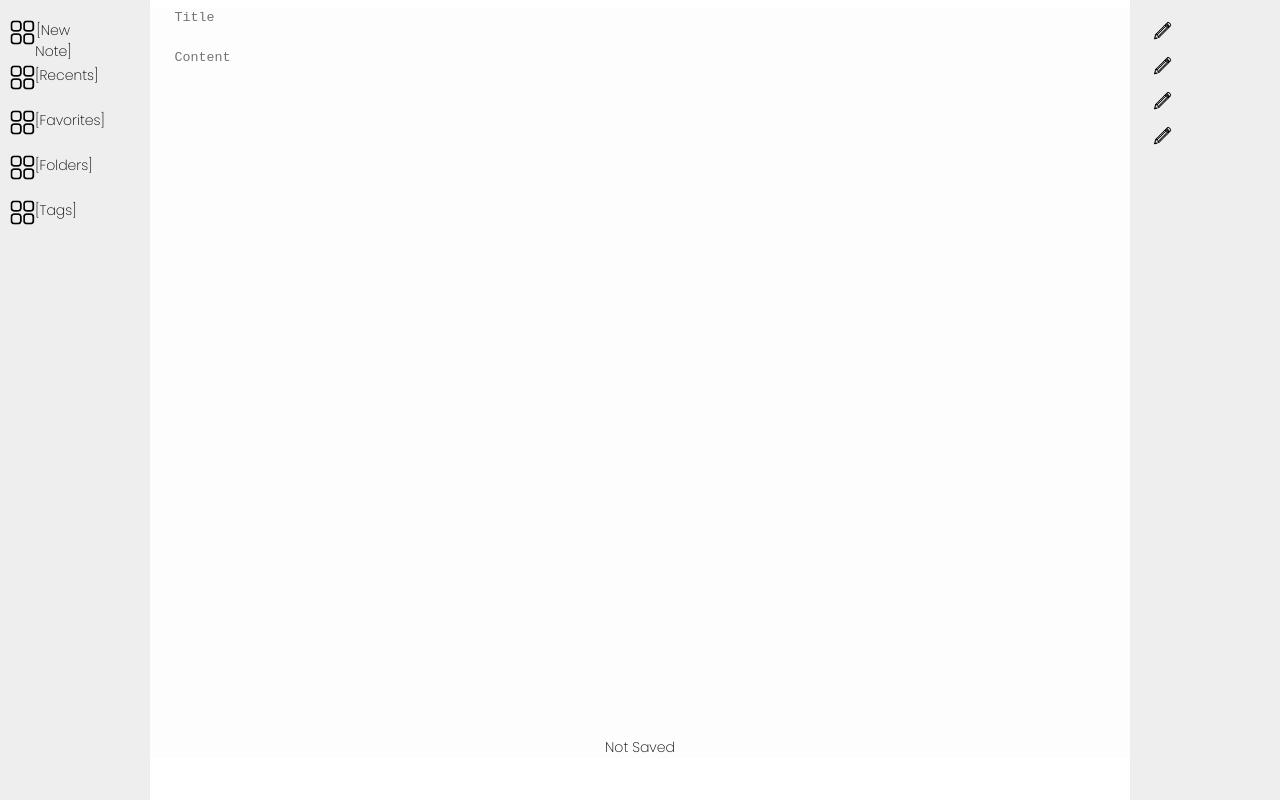
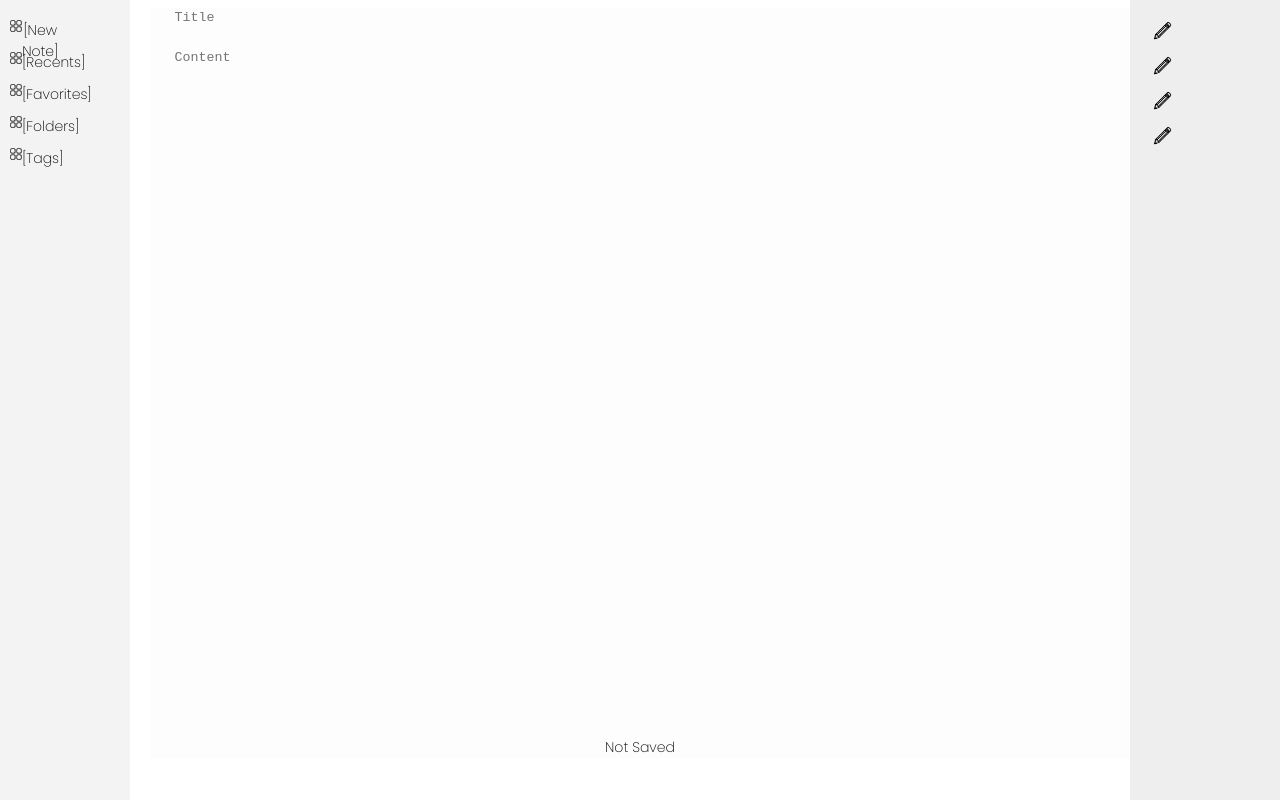
Before and after one commit to maggielin18/Note.ai, a React (Create React App) app: page / in a window 1280 px wide. Built offline with nearby package versions, Linux system fonts and the light colour scheme.

Commit message:
css edits

```diff
--- a/src/styles/NavBarStyle.css
+++ b/src/styles/NavBarStyle.css
@@ -3,20 +3,20 @@
   top: 50%;
   transform: translateY(-50%);
   left: 0px;
-  width: 150px; /* Make this adjustable/dynamic using cursor */
+  width: 130px; /* Make this adjustable/dynamic using cursor */
   /* height: calc(100vh - 50px); */
   height: 100vh;
   display: flex;
   flex-direction: column;
-  background-color: #eeeeee;
+  background-color: #F3F3F3;
   /* border-top-right-radius: 0.2cm;
   border-bottom-right-radius: 0.2cm; */
   font-size: 14px;
 }
 
 .navBarItems {
-  width: 25px;
-  height: 25px;
+  width: 12px;
+  height: 12px;
   margin-left: 10px;
   margin-top: 20px;
   display: flex;
```
